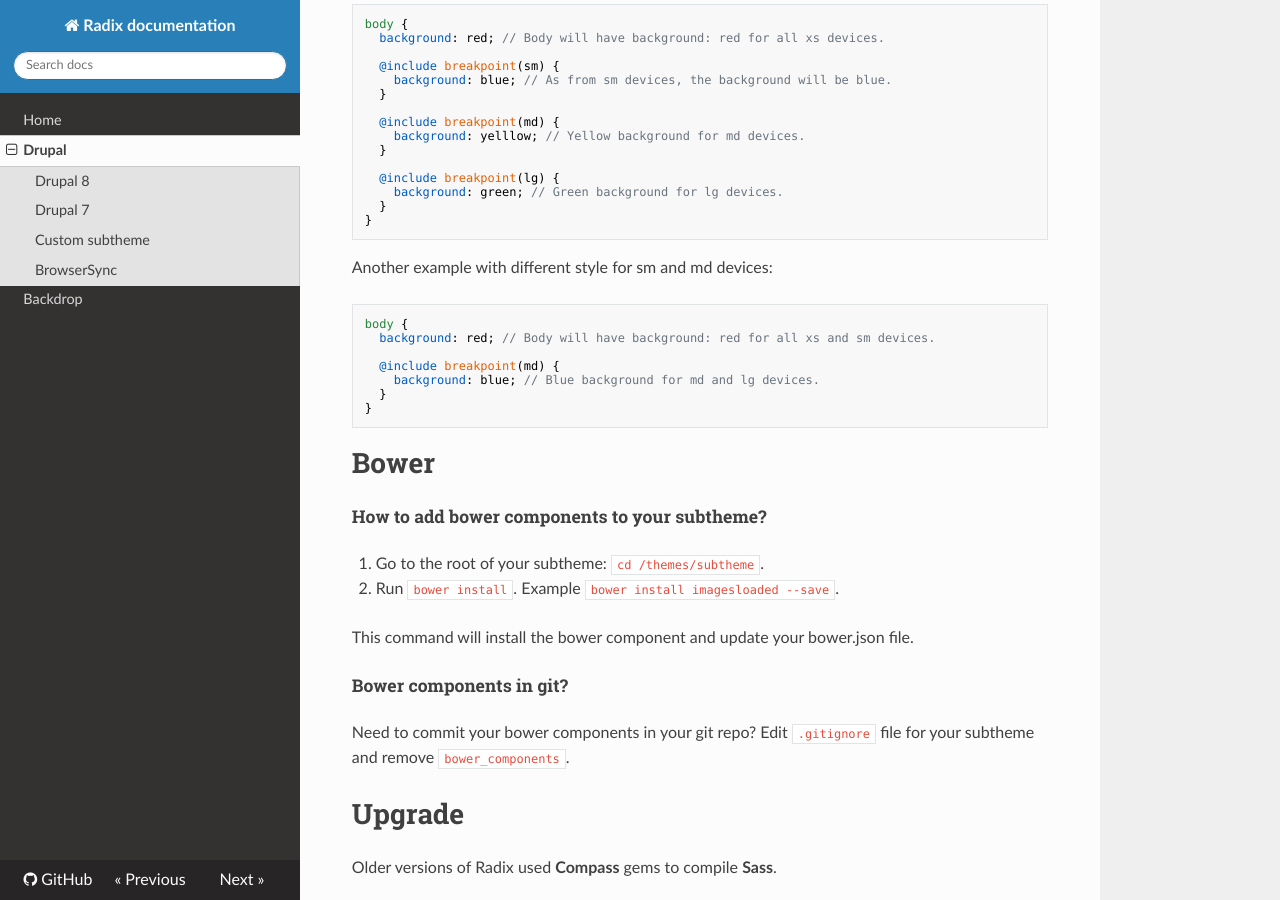
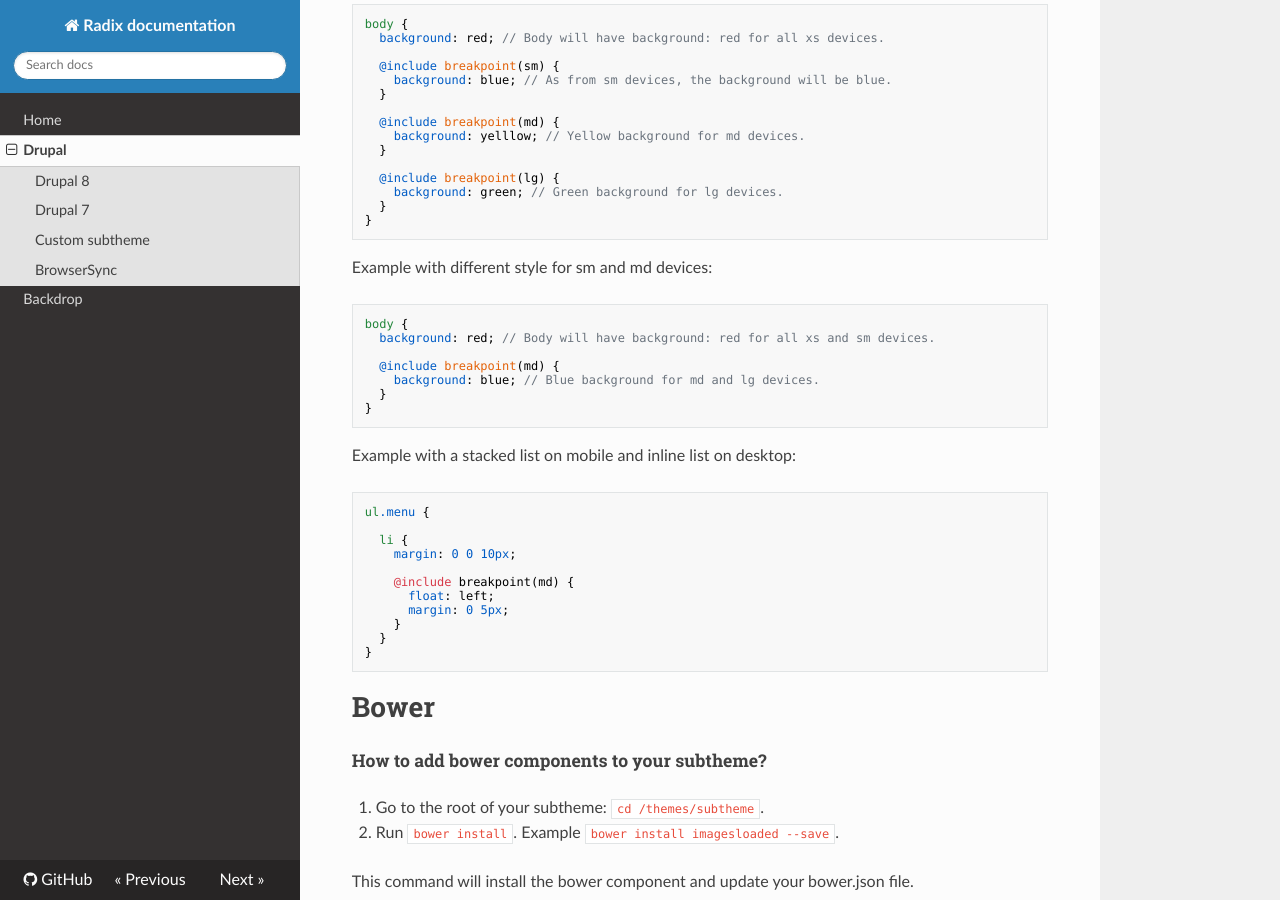
Before and after one commit to radixtheme/docs, an MkDocs documentation site: the page built from docs/drupal.md, in a window 1280 px wide and 900 px high, scrolled down 2598 px. Built offline with MkDocs 1.6.1, drawn with Linux system fonts in a browser that asks for light colours; nearby versions of some CDN libraries; old or Windows-style settings are respelled for this version of MkDocs.

Commit message:
Update drupal.md

````diff
--- a/docs/drupal.md
+++ b/docs/drupal.md
@@ -86,7 +86,7 @@ body {
 }
 ```
 
-Another example with different style for sm and md devices:
+Example with different style for sm and md devices:
 
 ```
 body {
@@ -98,6 +98,21 @@ body {
 }
 ```
 
+Example with a stacked list on mobile and inline list on desktop:
+
+```
+ul.menu {
+
+  li {
+    margin: 0 0 10px;
+
+    @include breakpoint(md) {
+      float: left;
+      margin: 0 5px;
+    }
+  }
+}
+```
 
 # Bower
 
````
